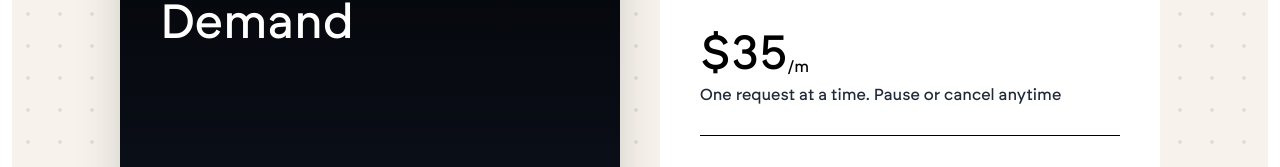
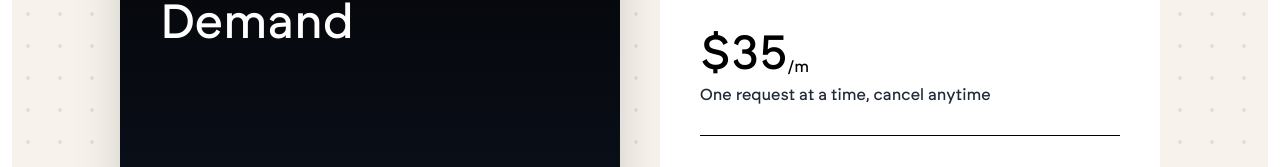
Before and after one commit to Mohammadarifcoding/designAgncy, a React (Vite) app: page / in a window 1280 px wide. Shown: the part 6574-6741 px from the top of the page. Built offline with nearby package versions, Linux system fonts and the light colour scheme.

Commit message:
Fix the issue with the plan

```diff
--- a/src/Data/PricingData.js
+++ b/src/Data/PricingData.js
@@ -4,6 +4,7 @@ const pricingPlans = [
     plan: "Starter",
     price: 35,
     paymentLink: "https://buy.stripe.com/3cs01tdh05HMdtSbII",
+    title:"One request at a time, cancel anytime",
     features: [
       "1 Request at a time",
       "Average 2/3-day delivery",
@@ -17,6 +18,8 @@ const pricingPlans = [
     plan: "Standard",
     price: 245,
     paymentLink: "https://buy.stripe.com/14kcOffp8eei3TifZ2",
+    title:"One request at a time, cancel anytime",
+
     features: [
       "1 request at a time",
       "Average 24-48 hours delivery",
@@ -32,6 +35,8 @@ const pricingPlans = [
     plan: "Pro",
     price: 395,
     paymentLink: "https://buy.stripe.com/00g4hJ1yi9Y20H68wB",
+    title:"Three request at a time, cancel anytime",
+
     features: [
       "3 requests at a time",
       "Average 24-48 hours delivery",
--- a/src/Pages/Home/SharkTank/SharkTank.jsx
+++ b/src/Pages/Home/SharkTank/SharkTank.jsx
@@ -41,9 +41,9 @@ const SharkTank = () => {
             </div>
           </div>
         </div> */}
-        <div className="flex justify-center">
+        <div className="flex justify-center  ">
           <iframe
-            className="h-[180.45px] w-full rounded-xl xsm:h-[188.7px] xsm:w-[291.55px] sm:h-[270.3px] sm:w-[416.5px] md:h-[307.7px] md:w-[548.25px] lg:h-[385.05px] lg:w-[685.1px]"
+            className=" w-full h-[180px]  rounded-xl sm:h-[270.3px] sm:w-[416.5px] md:h-[307.7px] md:w-[548.25px] lg:h-[385.05px] lg:w-[685.1px]"
             src="https://www.youtube.com/embed/mjz_aWYv1t4?si=tPmfZaO_rI75Uj5Z"
             title="YouTube video player"
             frameBorder={0}
--- a/src/Pages/Home/plan/Pricing/Price/Price.jsx
+++ b/src/Pages/Home/plan/Pricing/Price/Price.jsx
@@ -2,7 +2,7 @@ import React from "react";
 import Button from "./../../../../../Shared/Button/Button";
 
 const Price = ({ data }) => {
-  const { id, plan, price, paymentLink, features } = data;
+  const { id, plan, price, paymentLink, features,title } = data;
   return (
     <div className="mt-3">
       <h2 className="flex items-end">
@@ -12,7 +12,7 @@ const Price = ({ data }) => {
         /m
       </h2>
       <p className="mt-1 text-sm text-gray-800 xsm:text-base">
-        One request at a time. Pause or cancel anytime
+       {title}
       </p>
 
       <div className="my-7 h-[1px] bg-black"></div>
--- a/tailwind.config.js
+++ b/tailwind.config.js
@@ -4,7 +4,7 @@ export default {
   theme: {
     extend: {
       screens: {
-        'xsm': '400px',
+        'xsm': '500px',
       },
       boxShadow: {
         'custom-hover': '0 6px 13px rgba(0, 0, 0, 0.5)',
```
